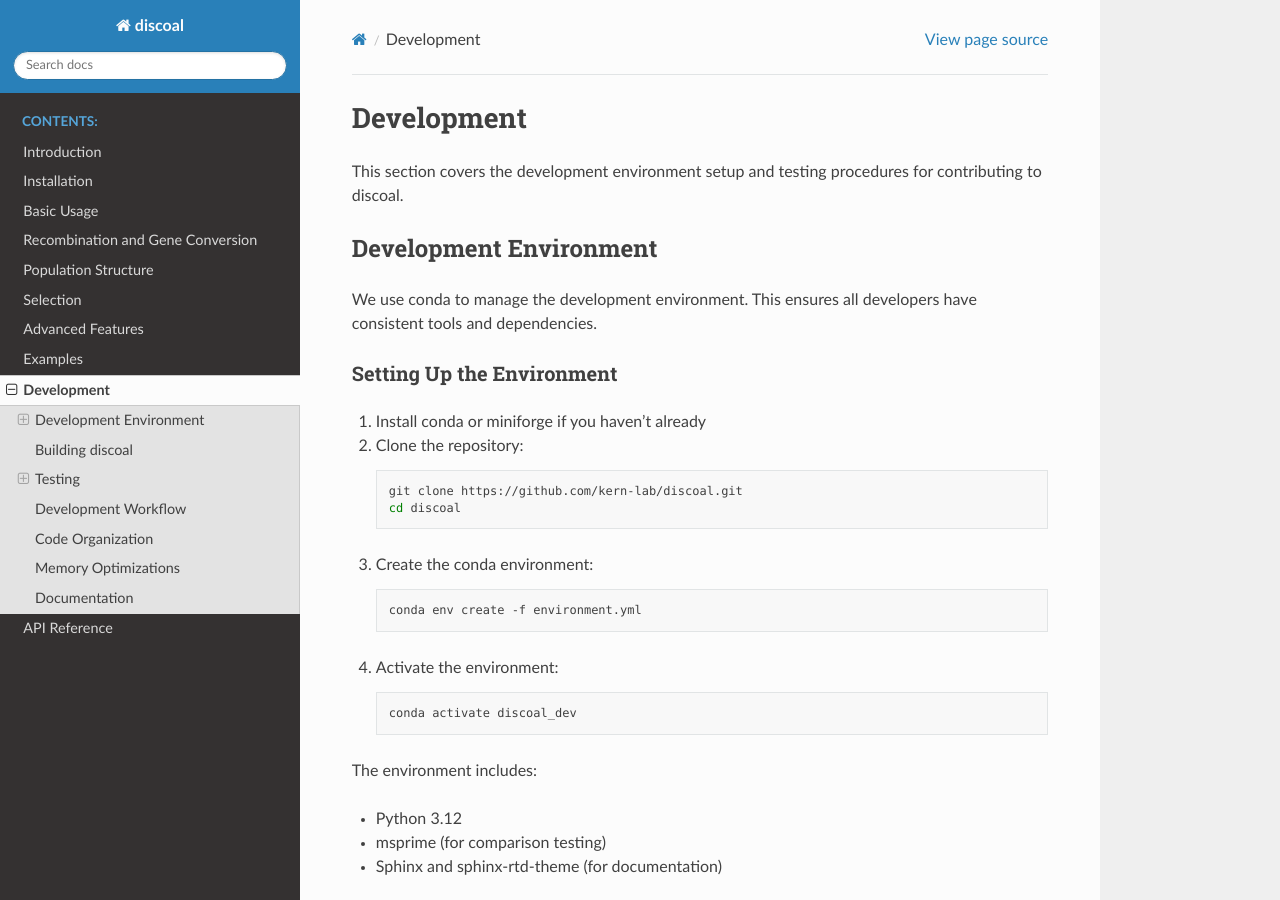
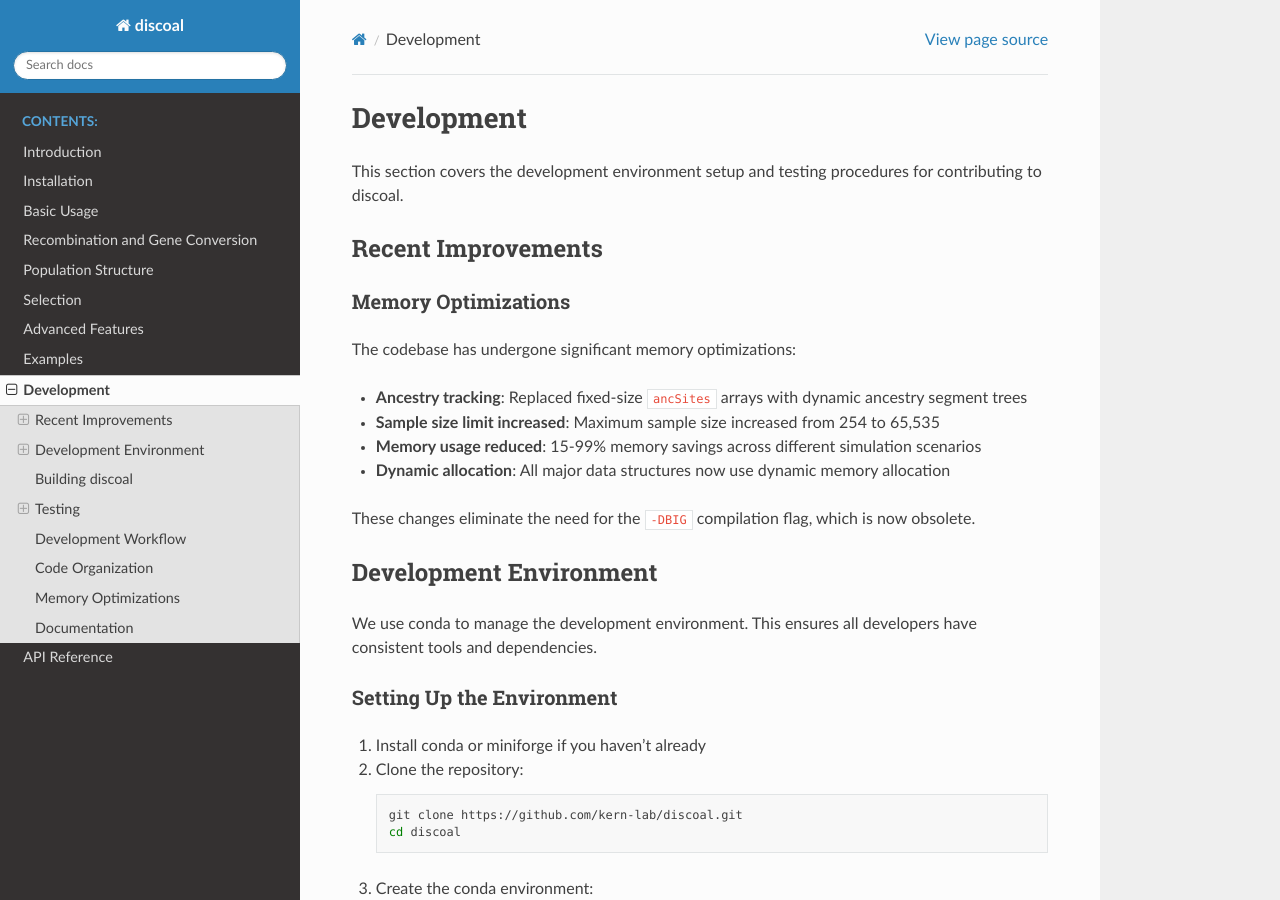
Before and after one commit to kr-colab/discoal, a Sphinx documentation site: the page built from docs/development.rst, in a window 1280 px wide and 900 px high. Built offline with Sphinx 7.4.7 and the Read the Docs theme 3.1.0, drawn with Linux system fonts in a browser that asks for light colours.

Commit message:
removed the n=254 limit on sample size

```diff
--- a/docs/basic_usage.rst
+++ b/docs/basic_usage.rst
@@ -12,7 +12,7 @@
 
 Where:
 
-* ``sampleSize``: The number of chromosomes to sample
+* ``sampleSize``: The number of chromosomes to sample (maximum: 65,535)
 * ``numReplicates``: The number of independent samples to generate
 * ``nSites``: The number of discrete sites in the sequence
 * ``theta``: The population mutation rate (4N₀μ) where N₀ is the current population size and μ is the mutation rate per generation for the entire locus
--- a/docs/development.rst
+++ b/docs/development.rst
@@ -2,6 +2,21 @@
 ===========
 
 This section covers the development environment setup and testing procedures for contributing to discoal.
+
+Recent Improvements
+-------------------
+
+Memory Optimizations
+^^^^^^^^^^^^^^^^^^^^
+
+The codebase has undergone significant memory optimizations:
+
+* **Ancestry tracking**: Replaced fixed-size ``ancSites`` arrays with dynamic ancestry segment trees
+* **Sample size limit increased**: Maximum sample size increased from 254 to 65,535
+* **Memory usage reduced**: 15-99% memory savings across different simulation scenarios
+* **Dynamic allocation**: All major data structures now use dynamic memory allocation
+
+These changes eliminate the need for the ``-DBIG`` compilation flag, which is now obsolete.
 
 Development Environment
 -----------------------
--- a/docs/index.rst
+++ b/docs/index.rst
@@ -28,6 +28,7 @@
 * Various selection models including hard and soft sweeps
 * Partial sweeps and recurrent hitchhiking
 * Efficient memory usage with dynamic allocation
+* Support for up to 65,535 samples (increased from previous limit of 254)
 * Output compatible with ``ms`` format
 
 Quick Start
--- a/docs/installation.rst
+++ b/docs/installation.rst
@@ -55,11 +55,7 @@
 Compilation Options
 -------------------
 
-For simulations with more than 254 samples, compile with the ``BIG`` flag:
-
-.. code-block:: bash
-
-   make CFLAGS="-DBIG -O2" discoal
+The standard compilation supports up to 65,535 samples. The previous limitation of 254 samples (and the need for the ``-DBIG`` flag) has been removed due to memory optimizations.
 
 To change the maximum number of sites (default 100 million), edit ``MAXSITES`` in ``discoal.h`` and recompile.
 
```
Also changed, not shown: README.md (+2 -0 lines), docs/advanced_features.rst (+1 -6 lines), 2 other files.
